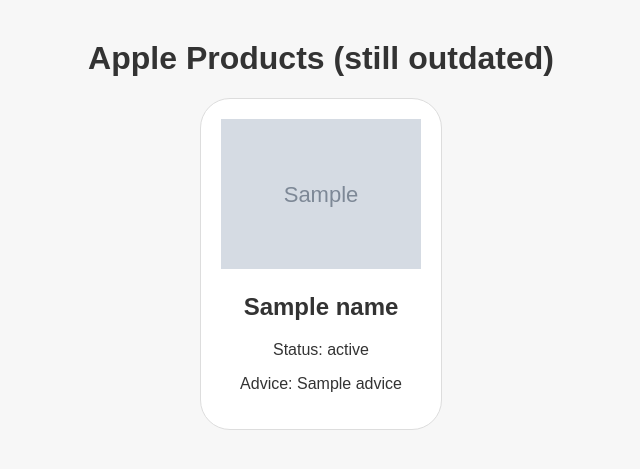
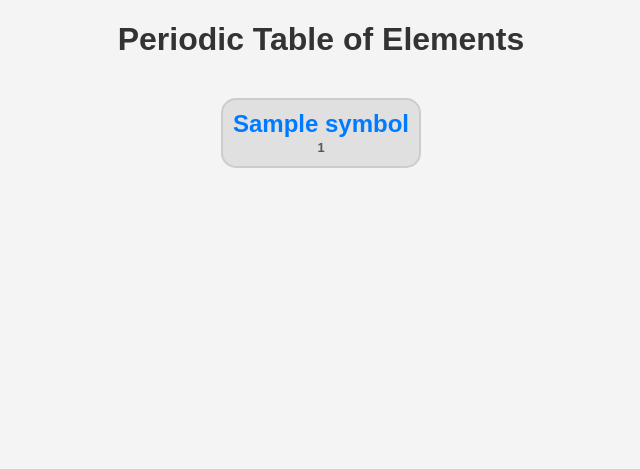
Before and after one commit to staten-island-tech/flask-api-project-weiy-1, a Flask app: page / in a window 1280 px wide. Shown: the top 469 px of the page, without its empty margins (319-959 px from the left). Run offline with Flask 3, Linux system fonts and the light colour scheme; grey boxes marked "Sample" are stand-in pictures; a database or web service that is not in the repository returns one stand-in record (values such as "Sample title"); data that the repository does not hold is empty.

Commit message:
elemental

```diff
--- a/app.py
+++ b/app.py
@@ -3,23 +3,21 @@ import requests
 
 app = Flask(__name__)
 
-API_URL = "https://raw.githubusercontent.com/weiy-1/random-api/refs/heads/main/data_api.json"
-
 @app.route("/")
 def index():
-    response = requests.get(API_URL)
+    response = requests.get("https://raw.githubusercontent.com/neelpatel05/periodic-table-api/refs/heads/master/data.json")
     data = response.json()
-    return render_template("index.html", products=data)
+    return render_template("index.html", elements=data)
 
-@app.route("/product/<product_name>")
-def product(product_name):
-    response = requests.get(API_URL)
+@app.route("/element/<symbol>")
+def element(symbol):
+    response = requests.get("https://raw.githubusercontent.com/neelpatel05/periodic-table-api/refs/heads/master/data.json")
     data = response.json()
-    product_data = data.get(product_name)
-    if product_data:
-        return render_template("product.html", product=product_data)
+    element_data = next((el for el in data if el['symbol'].lower() == symbol.lower()), None)
+    if element_data:
+        return render_template("element.html", element=element_data)
     else:
-        return f"Product '{product_name}' not found", 404
+        return f"Element '{symbol}' not found", 404
 
 if __name__ == "__main__":
     app.run(debug=True)
--- a/static/styles.css
+++ b/static/styles.css
@@ -1,68 +1,68 @@
 body {
   font-family: Arial, sans-serif;
-  margin: 40px;
-  background-color: #f7f7f7;
+  margin: 20px;
+  background-color: #f4f4f4;
   color: #333;
 }
 
 h1 {
   text-align: center;
+  margin-bottom: 30px;
 }
 
-.product-grid {
-  display: flex;
-  flex-wrap: wrap;
-  gap: 20px;
-  justify-content: center;
+a {
+  text-decoration: none;
+  color: inherit;
 }
 
-.product-card {
-  background: white;
-  border: 1px solid #ddd;
-  padding: 20px;
-  width: 200px;
-  text-align: center;
-  text-decoration: none;
-  color: inherit;
-  border-radius: 30px;
-  transition: transform 0.2s;
+.grid {
+  display: grid;
+  grid-template-columns: repeat(auto-fit, minmax(60px, 1fr));
+  gap: 10px;
+  max-width: 800px;
+  margin: 0 auto;
 }
 
-.product-card:hover {
+.element {
+  background-color: #e0e0e0;
+  border: 2px solid #ccc;
+  text-align: center;
+  padding: 10px;
+  border-radius: 15px;
+  transition: transform 0.2s ease, background-color 0.2s ease;
+}
+
+.element:hover {
+  background-color: #d3d3d3;
   transform: scale(1.05);
 }
 
-.product-card img {
-  max-width: 100%;
-  height: auto;
+.element div {
+  font-size: 1.5em;
+  font-weight: bold;
 }
 
-.product-detail {
-  max-width: 600px;
-  margin: auto;
-  background: white;
-  padding: 30px;
-  border-radius: 10px;
-  box-shadow: 0px 0px 10px rgba(0,0,0,0.1);
-  text-align: center;
+.element small {
+  font-size: 0.8em;
+  color: #555;
 }
 
-.product-detail img {
-  max-width: 100%;
-  height: auto;
+ul {
+  list-style-type: none;
+  padding: 0;
+  max-width: 500px;
+  margin: 20px auto;
 }
 
-.apple-link-button {
-  display: inline-block;
-  padding: 10px 20px;
-  background-color: #0071e3;
-  color: white;
-  text-decoration: none;
-  border-radius: 8px;
-  margin-top: 20px;
-  transition: background-color 0.3s;
+ul li {
+  padding: 8px;
+  border-bottom: 1px solid #ccc;
 }
 
-.apple-link-button:hover {
-  background-color: #005bb5;
+a[href] {
+  display: block;
+  margin: 10px auto;
+  text-align: center;
+  color: #007BFF;
+  font-weight: bold;
 }
--- a/templates/index.html
+++ b/templates/index.html
@@ -2,19 +2,17 @@
 <html lang="en">
 <head>
     <meta charset="UTF-8">
-    <title>Apple Products</title>
+    <title>Periodic Table</title>
     <link rel="stylesheet" href="{{ url_for('static', filename='styles.css') }}">
 </head>
 <body>
-    <h1>Apple Products (still outdated)</h1>
-    <div class="product-grid">
-        {% for key, product in products.items() %}
-        <a href="{{ url_for('product', product_name=key) }}" class="product-card">
-            <img src="{{ product.image }}" alt="{{ product.name }}">
-            <h2>{{ product.name }}</h2>
-            <p>Status: {{ product.status }}</p>
-            <p>Advice: {{ product.advice }}</p>
-        </a>
+    <h1>Periodic Table of Elements</h1>
+    <div class="grid">
+        {% for element in elements %}
+            <a class="element" href="{{ url_for('element', symbol=element.symbol) }}" title="{{ element.name }}">
+                <div>{{ element.symbol }}</div>
+                <small>{{ element.atomicNumber }}</small>
+            </a>
         {% endfor %}
     </div>
 </body>
```
Also changed, not shown: templates/element.html (added, +26 -0 lines), templates/product.html (deleted, +0 -20 lines).
